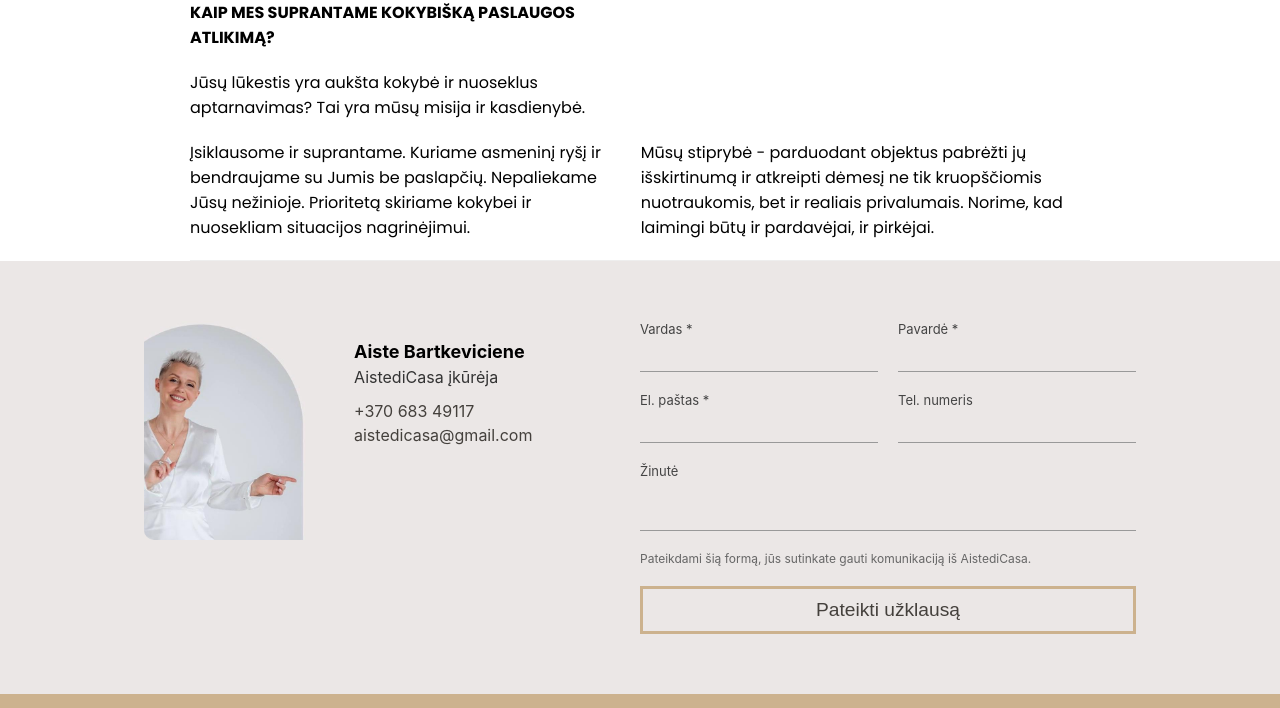
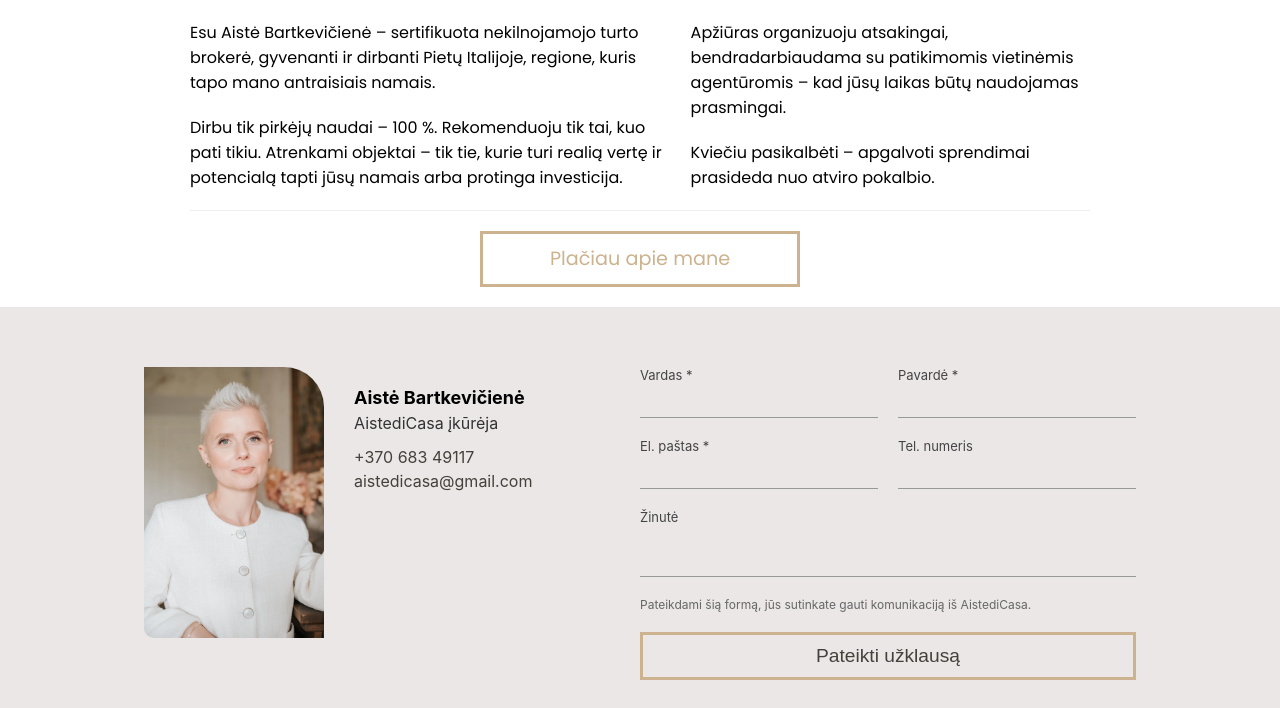
Before and after one commit to AisteSito/SitoAiste, an Eleventy site: page src/index.njk in a window 1280 px wide. Shown: the part 829-1537 px from the top of the page. Built offline with nearby package versions, Linux system fonts and the light colour scheme; Eleventy itself is replaced by a stand-in of ours; files that its build step writes are made by us from their sources; no server answers.

Commit message:
Obnova0108

```diff
--- a/src/_includes/header.njk
+++ b/src/_includes/header.njk
@@ -51,7 +51,7 @@
     </div>
 <nav class="mobile-nav">
     <ul>
-          <li><a href="/" data-i18n="head1">Butai</a></li>
+          <li><a href="/list" data-i18n="head1">Butai</a></li>
           <li><a href="/" data-i18n="head2">Vilos</a></li>
           <li><a href="/" data-i18n="head3">Nuoma</a></li>
           <li><a href="/" data-i18n="head4">Kontaktai</a></li>
--- a/src/index.njk
+++ b/src/index.njk
@@ -29,33 +29,26 @@ layout: layout.njk
   </section>
 <section class="descript">
   <div class="des-1block">
-    <h1>
-      Aistedicasa
-    </h1>
-    <h2>
-      Real Estate
-    </h2>
-    <h3>KAIP MES SUPRANTAME KOKYBIŠKĄ PASLAUGOS ATLIKIMĄ?</h3>
-    <p>
-      Jūsų lūkestis yra aukšta kokybė ir nuoseklus aptarnavimas? Tai yra mūsų misija ir kasdienybė.
-    </p>
-    <p>
-      Įsiklausome ir suprantame. Kuriame asmeninį ryšį ir bendraujame su Jumis be paslapčių. Nepaliekame Jūsų nežinioje. Prioritetą skiriame kokybei ir nuosekliam situacijos nagrinėjimui.
-    </p>
+    <h1>Aistedicasa</h1>
+    <h2>Atraskite savo namus Pietų Italijoje</h2>
+    <p>Esu Aistė Bartkevičienė – sertifikuota nekilnojamojo turto brokerė, gyvenanti ir dirbanti Pietų Italijoje, regione, kuris tapo mano antraisiais namais.</p>
+    <p>Dirbu tik pirkėjų naudai – 100 %. Rekomenduoju tik tai, kuo pati tikiu. Atrenkami objektai – tik tie, kurie turi realią vertę ir potencialą tapti jūsų namais arba protinga investicija.</p>
   </div>
   <div class="des-2block">
-    <p>
-        Mūsų stiprybė - parduodant objektus pabrėžti jų išskirtinumą ir atkreipti dėmesį ne tik kruopščiomis nuotraukomis, bet ir realiais privalumais. Norime, kad laimingi būtų ir pardavėjai, ir pirkėjai.
-    </p>
+    <p>Apžiūras organizuoju atsakingai, bendradarbiaudama su patikimomis vietinėmis agentūromis – kad jūsų laikas būtų naudojamas prasmingai.</p>
+    <p>Kviečiu pasikalbėti – apgalvoti sprendimai prasideda nuo atviro pokalbio.</p>
   </div>
 </section>
+<div class="but-cont-sec">
+<a class="des-but" href="/list">Plačiau apie mane</a>
+</div>
 <section class="contact-section">
   <div class="contact-wrapper">
     <div class="contact-person">
-      <img src="/foto/agent.jpeg" alt="Aiste Bartkeviciene">
+      <img src="/foto/agent.webp" alt="Aistė Bartkevičienė">
       <div class="agent-info">
       <div class="agen-info1">
-      <h3>Aiste Bartkeviciene</h3>
+      <h3>Aistė Bartkevičienė</h3>
       <p>AistediCasa įkūrėja</p>
       </div>
       <div class="agen-info1">
--- a/src/property.njk
+++ b/src/property.njk
@@ -125,10 +125,10 @@ layout: layout.njk
 <section class="contact-section">
   <div class="contact-wrapper">
     <div class="contact-person">
-      <img src="/foto/agent.jpeg" alt="Aiste Bartkeviciene">
+      <img src="/foto/agent.webp" alt="Aistė Bartkevičienė">
       <div class="agent-info">
       <div class="agen-info1">
-      <h3>Aiste Bartkeviciene</h3>
+      <h3>Aistė Bartkevičienė</h3>
       <p>AistediCasa įkūrėja</p>
       </div>
       <div class="agen-info1">
--- a/src/styles/common.css
+++ b/src/styles/common.css
@@ -86,7 +86,7 @@
     }
 
     .nav-list li a:hover {
-        color: #AAB3C4;
+        color: #ccb28e;
         transform: scale(1.05);
     }
 
--- a/src/styles/home.css
+++ b/src/styles/home.css
@@ -113,6 +113,33 @@
   align-self: flex-end; /* Прижимаем правый блок к нижней части */
 }
 
+
+.des-but {
+  padding: 10px 20px;
+  cursor: pointer;
+  font-size: 1.2rem;
+  font-weight: 200;
+  border: 3px solid #ccb28e;
+  background: transparent;
+  color: #ccb28e;
+  width: 40vh;
+  height: 7vh;
+  transition: 0.3s easy;
+  text-decoration: none;
+
+}
+.des-but:hover {
+  background: #ccb28e;
+  color: #fff;
+}
+
+.but-cont-sec {
+  text-align: center;
+  padding: 20px;
+  display: flex;
+  justify-content: center;
+}
+
 .contact-section {
   background-color: #EBE7E6;
   padding: 60px 20px;
@@ -144,7 +171,7 @@
 .contact-person img {
   width: 180px;
   margin-bottom: 20px;
-  border-radius: 10px;
+  border-radius: 0px 40px 0px 10px;
 }
 
 .contact-person h3 {
@@ -290,15 +317,16 @@
 }
 
 .agent-info {
+  padding: 0px 15px;
   display: flex;
   flex-direction: column;
   justify-content: flex-end;
 }
 
 .contact-person img {
-  width: 180px;
+  width: 160px;
   margin-bottom: 20px;
-  border-radius: 10px;
+  border-radius: 0px 20px 0px 10px;
 }
 
 .contact-form {
--- a/src/styles/property.css
+++ b/src/styles/property.css
@@ -149,7 +149,7 @@
 .contact-person img {
   width: 180px;
   margin-bottom: 20px;
-  border-radius: 10px;
+  border-radius: 0px 20px 0px 10px;
 }
 
 .contact-person h3 {
@@ -319,6 +319,7 @@
 }
 
 .agent-info {
+  padding: 0px 15px;
   display: flex;
   flex-direction: column;
   justify-content: flex-end;
@@ -327,7 +328,7 @@
 .contact-person img {
   width: 180px;
   margin-bottom: 20px;
-  border-radius: 10px;
+  border-radius: 0px 20px 0px 10px;
 }
 
 .contact-form {
```
Also changed, not shown: src/foto/agent.webp (added), 7 other files.
